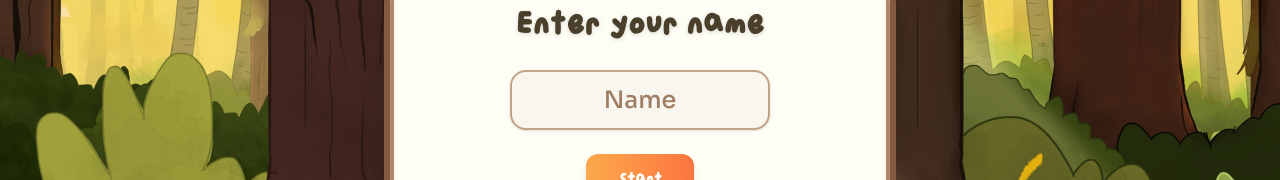
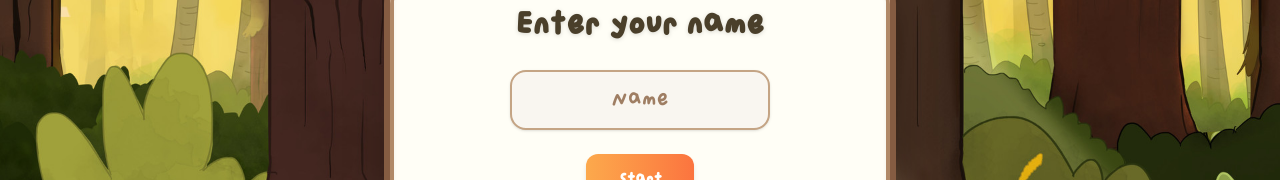
Before and after one commit to dlsl-jpcs/eweek-2025, a React (Vite) app in the folder client/: page / in a window 1280 px wide. Shown: the part 294-474 px from the top of the page. Built offline with nearby package versions, Linux system fonts and the light colour scheme; a web font is replaced by a local one.

Commit message:
modify speed

```diff
--- a/client/src/components/NameInput.jsx
+++ b/client/src/components/NameInput.jsx
@@ -29,7 +29,7 @@ const NameInput = ({ playerName, setPlayerName, setGameState }) => {
             type="text"
             value={inputValue}
             onChange={(e) => setInputValue(e.target.value)}
-            className="w-full max-w-[260px] font-sora px-5 py-3 mb-6 text-2xl rounded-2xl border-2 border-[#c4a484] focus:outline-none focus:ring-2 focus:ring-[#7a5e42] text-[#4a3f2a] font-medium text-center bg-[#f9f6f0] placeholder-[#9f7e63] shadow-sm"
+            className="w-full max-w-[260px] px-5 py-3 mb-6 text-2xl rounded-2xl border-2 border-[#c4a484] focus:outline-none focus:ring-2 focus:ring-[#7a5e42] text-[#4a3f2a] font-medium text-center bg-[#f9f6f0] placeholder-[#9f7e63] shadow-sm"
             placeholder="Name"
           />
           <button
--- a/client/src/components/StackGame/StackGame.jsx
+++ b/client/src/components/StackGame/StackGame.jsx
@@ -281,7 +281,7 @@ const StackGame = ({ name, score, setScore, setGameState }) => {
         />
         {showPerfect && (
           <div className="perfect-prompt">
-            Perfect! <span className="text-yellow-300 font-sans">+2</span>
+            Perfect! <span className="text-yellow-300">+2</span>
           </div>
         )}
       </div>
--- a/client/src/components/StackGame/constants.js
+++ b/client/src/components/StackGame/constants.js
@@ -1,13 +1,13 @@
 export const GAME_CONSTANTS = {
   // Game mechanics
-  Y_SPEED: 8,
+  Y_SPEED: 10,
   BLOCK_HEIGHT: 45,
   GROUND_HEIGHT: 50,
   CAMERA_THRESHOLD: 5,
   CAMERA_SPEED: 2,
   VERTICAL_GAP_BETWEEN_BLOCKS: 2,
   MAX_GAME_WIDTH: 700,
-  BASE_SPEED_MOBILE: 3.2,
+  BASE_SPEED_MOBILE: 3.5,
   BASE_SPEED_DESKTOP: 3,
   INITIAL_BLOCK_WIDTH_MOBILE: 250,
   INITIAL_BLOCK_WIDTH_DESKTOP: 300,
```
